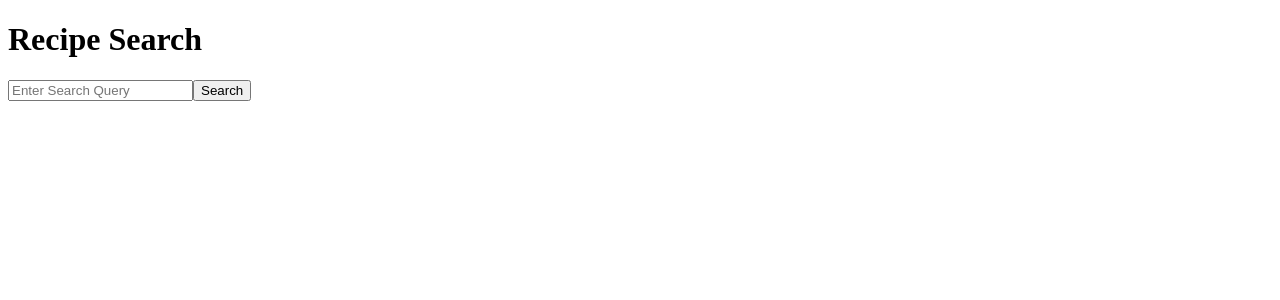
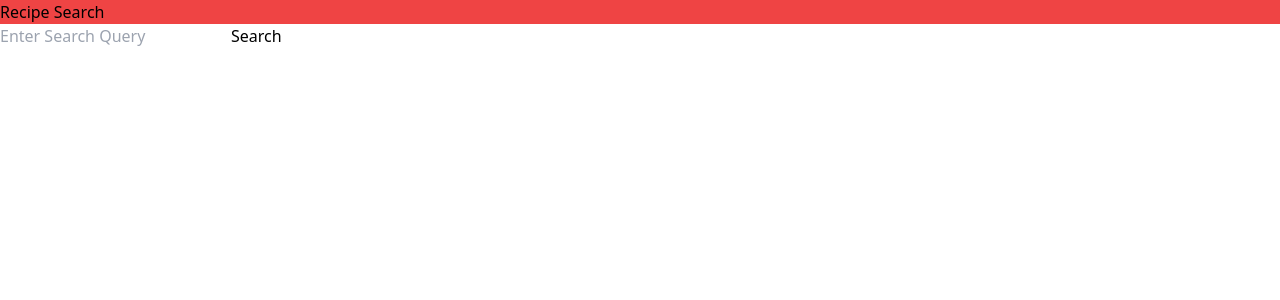
Before and after one commit to lbholmes1998/cuisine_cart, a Next.js app in the folder frontend/: page /RecipeSearch in a window 1280 px wide. Shown: the top 300 px of the page. Built offline with nearby package versions, Linux system fonts and the light colour scheme.

Commit message:
Fix Hydration error, begin styling

```diff
--- a/frontend/src/app/layout.tsx
+++ b/frontend/src/app/layout.tsx
@@ -1,22 +1,11 @@
-import './globals.css'
-import type { Metadata } from 'next'
-import { Inter } from 'next/font/google'
-
-const inter = Inter({ subsets: ['latin'] })
-
-export const metadata: Metadata = {
-  title: 'Create Next App',
-  description: 'Generated by create next app',
-}
+import './globals.css';
 
 export default function RootLayout({
   children,
 }: {
-  children: React.ReactNode
+  children: React.ReactNode;
 }) {
   return (
-    <html lang="en">
-      <body className={inter.className}>{children}</body>
-    </html>
-  )
+      <div>{children}</div>
+  );
 }
--- a/frontend/src/pages/RecipeInformation.tsx
+++ b/frontend/src/pages/RecipeInformation.tsx
@@ -1,6 +1,7 @@
 //pages/RecipeInformation.tsx
 import React, { useState, useEffect } from 'react'
 import axios from 'axios'
+import RootLayout from '@/app/Layout';
 
 // PASS RECIPE ID FROM RECIPESEARCH PAGE AS PROPS
 
@@ -51,7 +52,7 @@ const RecipeInformation: React.FC<RecipeProps> = (props) => {
     }, [])
 
     if (recipeInfo !== 'null') return (
-        <div>
+        <RootLayout>
             <h1>Recipe Info - {`${recipeInfo.title}`}</h1>
 
             <div>
@@ -66,7 +67,7 @@ const RecipeInformation: React.FC<RecipeProps> = (props) => {
                 <p>{`${recipeInfo.instructions}`}</p>
             </div>
 
-        </div>
+        </RootLayout>
     )
 }
 
--- a/frontend/src/pages/RecipeSearch.tsx
+++ b/frontend/src/pages/RecipeSearch.tsx
@@ -2,6 +2,7 @@
 import React, { useState, useEffect } from 'react';
 import axios from 'axios'
 import RecipeInformation from './RecipeInformation';
+import RootLayout from '@/app/Layout';
 
 interface Recipe {
     id: number,
@@ -49,8 +50,8 @@ const RecipeSearch: React.FC = () => {
     // }
 
     return (
-        <div>
-            <h1>Recipe Search</h1>
+        <RootLayout>
+                <h1 className="bg-red-500">Recipe Search</h1>
                 <input
                     type="text"
                     placeholder="Enter Search Query"
@@ -67,7 +68,7 @@ const RecipeSearch: React.FC = () => {
                     ))}
                 </ul>
                 {selectedRecipe && renderRecipeInfo()}
-        </div>
+        </RootLayout>
     );
 }
 
--- a/frontend/src/pages/index.tsx
+++ b/frontend/src/pages/index.tsx
@@ -1,4 +1,5 @@
 import type { InferGetServerSidePropsType, GetServerSideProps } from 'next'
+import RootLayout from '../app/Layout'
 
 type ServerStatus = {
     status: string
@@ -14,6 +15,9 @@ export default function Status({
     serverStatus,
 }: InferGetServerSidePropsType<typeof getServerSideProps>) {
     return (
-        <div>Server is: {serverStatus.status}</div>
+        <RootLayout>
+            <h1>Server is: {serverStatus.status}</h1>
+            <p>Go to <a href="/RecipeSearch">Recipe Search</a></p>
+        </RootLayout>
     )
 }
```
Lines whose indentation alone changed are shown as unchanged.
